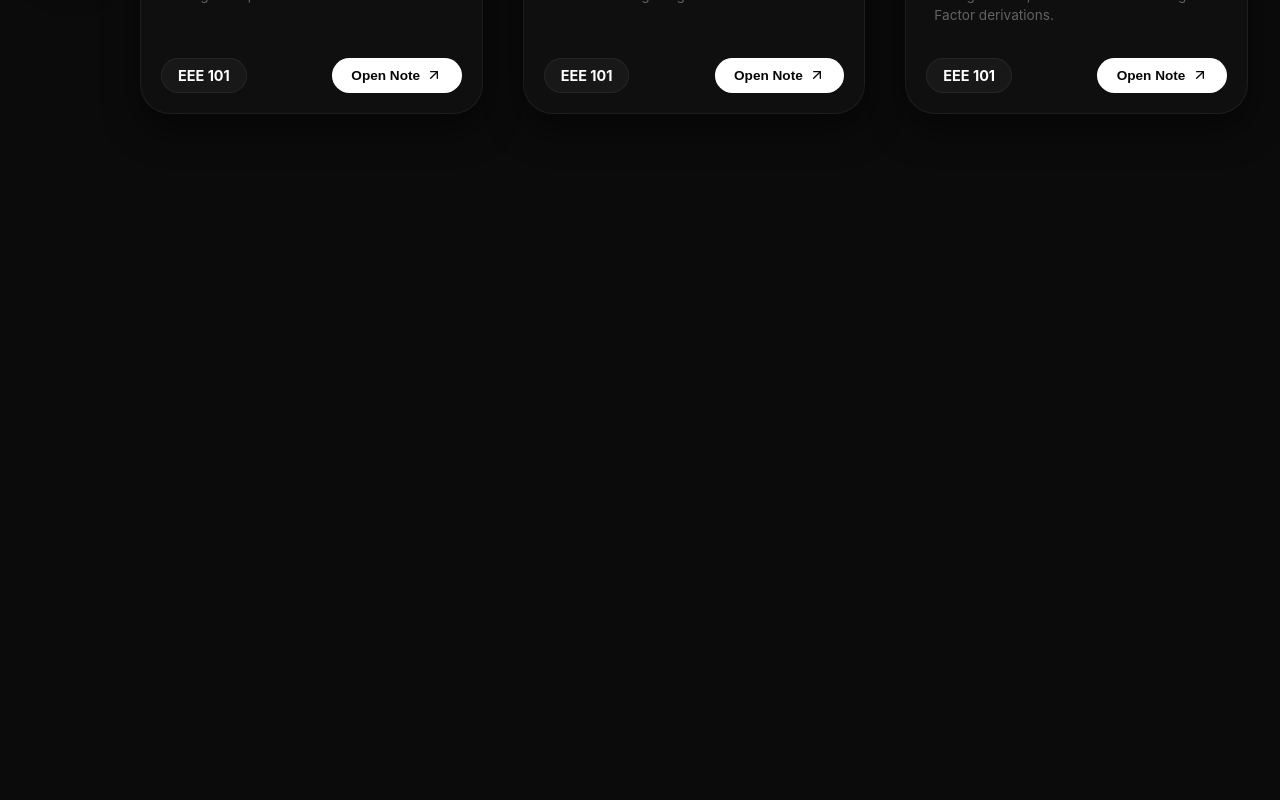
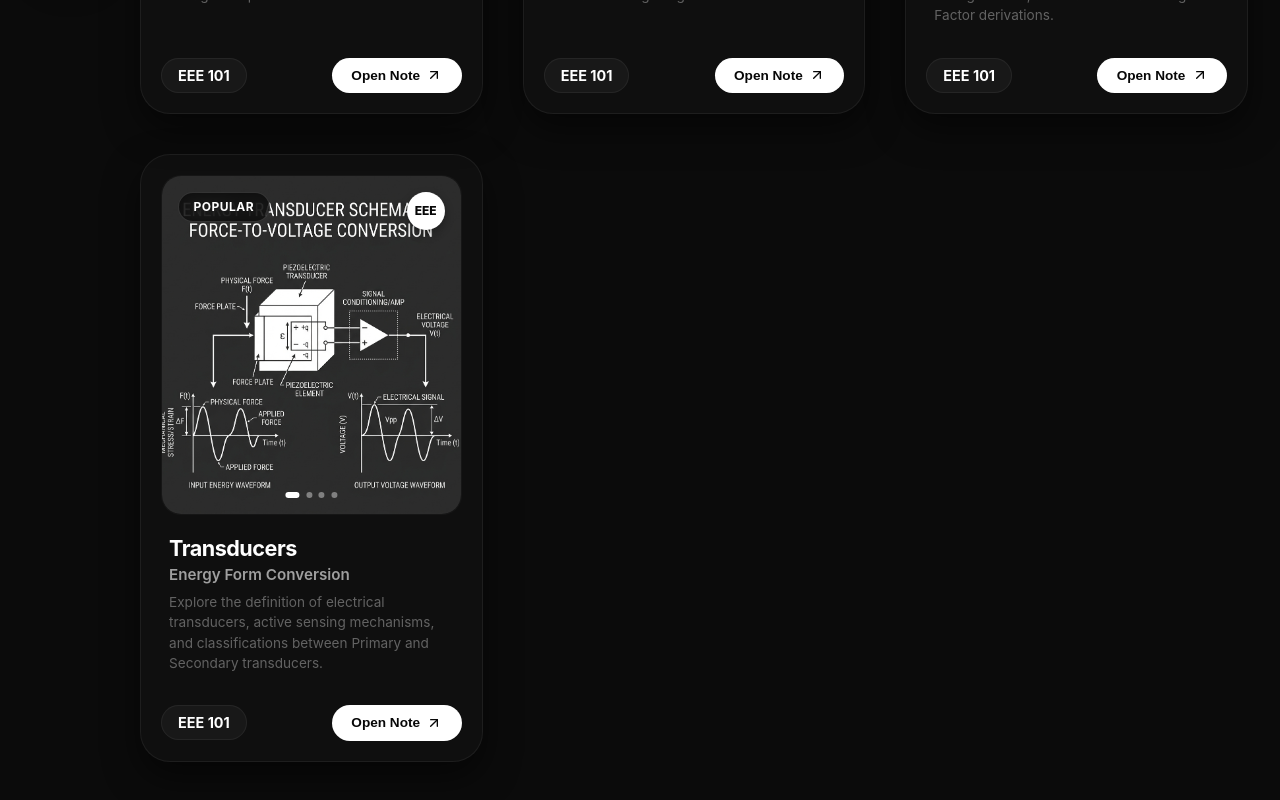
Before and after one commit to mongooseintown/TrashofCSE-Project, a React (Vite) app in the folder frontend/: page /eee in a window 1280 px wide. Shown: the part 692-1492 px from the top of the page. Before the commit the page ends 870 px from the top, so only its background shows below. Built offline with nearby package versions, Linux system fonts and the light colour scheme.

Commit message:
Add Transducers card and full page note route showing handwritten definition notes

```diff
--- a/frontend/src/App.jsx
+++ b/frontend/src/App.jsx
@@ -9,6 +9,7 @@ import EEE from './pages/EEE';
 import PVCellNote from './pages/PVCellNote';
 import OptoElectronicsNote from './pages/OptoElectronicsNote';
 import StrainGaugeNote from './pages/StrainGaugeNote';
+import TransducerNote from './pages/TransducerNote';
 import Navbar from './components/Navbar';
 import './App.css';
 
@@ -35,6 +36,7 @@ function AppContent() {
           <Route path="/eee/pv-cell" element={<PVCellNote />} />
           <Route path="/eee/opto-electronics" element={<OptoElectronicsNote />} />
           <Route path="/eee/strain-gauge" element={<StrainGaugeNote />} />
+          <Route path="/eee/transducer" element={<TransducerNote />} />
         </Routes>
       </div>
     </div>
--- a/frontend/src/pages/EEE.jsx
+++ b/frontend/src/pages/EEE.jsx
@@ -144,6 +144,49 @@ const EEE = () => {
             </button>
           </div>
         </div>
+
+        {/* Card 4: Transducer Product-Style Card */}
+        <div className="product-card" onClick={() => navigate('/eee/transducer')}>
+          {/* Card Top Image Cover */}
+          <div className="card-img-container">
+            <span className="card-tag-badge">Popular</span>
+            <div className="card-logo-badge">EEE</div>
+
+            <img
+              src="/transducer-cover.png"
+              alt="Energy transducer schematic"
+              className="card-img"
+            />
+
+            {/* Pagination dots mimicking Nike card pagination */}
+            <div className="card-dots">
+              <span className="active"></span>
+              <span></span>
+              <span></span>
+              <span></span>
+            </div>
+          </div>
+
+          {/* Card Content details */}
+          <div className="card-details-section">
+            <h3>Transducers</h3>
+            <span className="card-sub">Energy Form Conversion</span>
+            <p className="card-desc">
+              Explore the definition of electrical transducers, active sensing mechanisms, and classifications between Primary and Secondary transducers.
+            </p>
+          </div>
+
+          {/* Card Footer row */}
+          <div className="card-footer-row">
+            <span className="price-pill">EEE 101</span>
+            <button className="buy-pill-btn" onClick={(e) => {
+              e.stopPropagation();
+              navigate('/eee/transducer');
+            }}>
+              Open Note <ArrowUpRight size={16} />
+            </button>
+          </div>
+        </div>
       </div>
     </div>
   );
--- /dev/null
+++ b/frontend/src/pages/TransducerNote.jsx
@@ -0,0 +1,41 @@
+import React from 'react';
+import { useNavigate } from 'react-router-dom';
+import { ArrowLeft } from 'lucide-react';
+import './PVCellNote.css'; // Reusing identical full-page note presentation styles
+
+const TransducerNote = () => {
+  const navigate = useNavigate();
+
+  return (
+    <div className="note-page-container">
+      {/* Header Row with Back Button */}
+      <div className="note-header-row">
+        <button
+          onClick={() => navigate('/eee')}
+          className="note-back-btn"
+          title="Back to EEE Portal"
+        >
+          <ArrowLeft size={20} />
+          <span>Back</span>
+        </button>
+        <h1>Transducer Lecture Note</h1>
+      </div>
+
+      {/* Note Images List */}
+      <div className="note-images-list">
+        <div className="note-image-card">
+          <span className="note-image-caption">Transducer Definition, Primary and Secondary Types</span>
+          <div className="note-img-wrapper">
+            <img
+              src="/transducer-1.png"
+              alt="Transducer handwritten notes"
+              className="note-handnote-img"
+            />
+          </div>
+        </div>
+      </div>
+    </div>
+  );
+};
+
+export default TransducerNote;
```
Also changed, not shown: frontend/public/transducer-1.png (added), frontend/public/transducer-cover.png (added).
